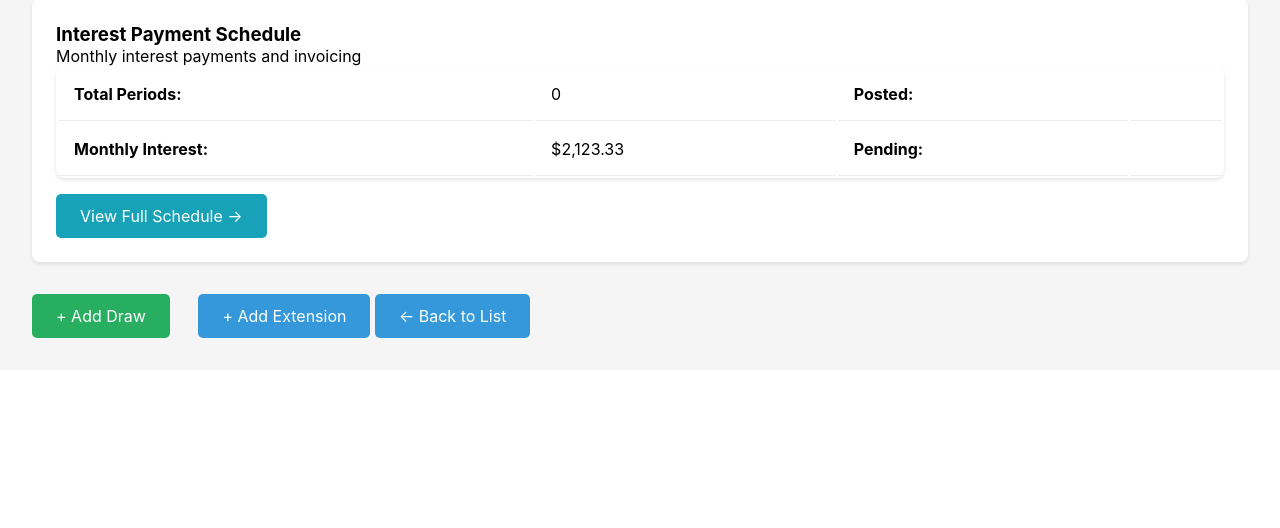
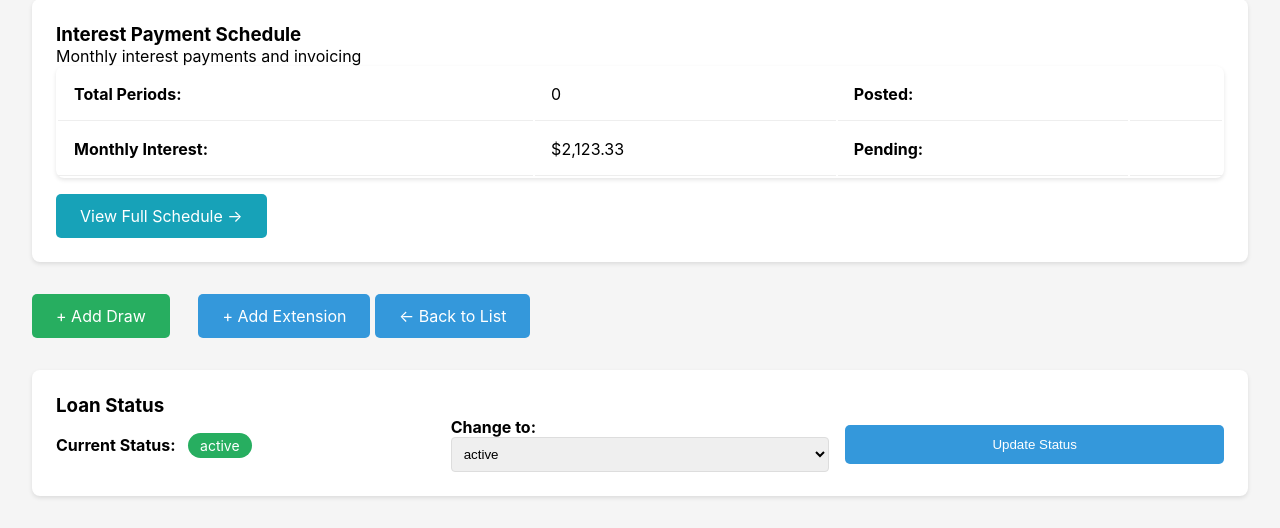
Before and after one commit to emilaliyev17/lm, a Django app: page /api/loans/0825-25-01/ in a window 1280 px wide. Shown: the part 596-1124 px from the top of the page. Before the commit the page ends 934 px from the top, so only its background shows below. Run offline with Django 5.2, Linux system fonts and the light colour scheme; the visitor is signed in with stand-in values (Sample User, id 1); data comes from the database, SQL or seed files in the repository; data that the repository does not hold is empty.

Commit message:
Implement dynamic loan status system - statuses manageable via admin

```diff
--- a/loans/models.py
+++ b/loans/models.py
@@ -93,6 +93,7 @@
     )
 
     status = models.CharField(max_length=50, choices=STATUS_CHOICES, default='active')
+    dynamic_status = models.ForeignKey('LoanStatus', null=True, blank=True, on_delete=models.SET_NULL, related_name='loans')
     notes = models.TextField(blank=True, null=True)
     created_at = models.DateTimeField(auto_now_add=True)
     updated_at = models.DateTimeField(auto_now=True)
@@ -302,3 +303,22 @@
     class Meta:
         ordering = ['loan_card', 'charge_date', 'period_number']
         unique_together = ['loan_card', 'period_type', 'period_number']
+
+
+class LoanStatus(models.Model):
+    """Dynamic loan status configuration"""
+    code = models.CharField(max_length=20, unique=True, help_text="Internal code (e.g., 'active')")
+    name = models.CharField(max_length=50, help_text="Display name (e.g., 'Active')")
+    color = models.CharField(max_length=7, default='#95a5a6', help_text="Hex color for UI")
+    is_active = models.BooleanField(default=True, help_text="Is this status available for selection")
+    order = models.IntegerField(default=0, help_text="Display order in dropdowns")
+    can_delete = models.BooleanField(default=True, help_text="Protect core statuses from deletion")
+    created_at = models.DateTimeField(auto_now_add=True)
+    updated_at = models.DateTimeField(auto_now=True)
+
+    class Meta:
+        ordering = ['order', 'name']
+        verbose_name_plural = 'Loan Statuses'
+
+    def __str__(self):
+        return self.name
--- a/loans/urls.py
+++ b/loans/urls.py
@@ -11,6 +11,7 @@
     path('loans/<str:card_number>/interest-schedule/', views.interest_schedule, name='interest_schedule'),
     path('loans/<str:card_number>/generate-schedule/', views.generate_interest_schedule, name='generate_interest_schedule'),
     path('loans/<str:card_number>/add-interest-invoice/', views.add_interest_invoice, name='add_interest_invoice'),
+    path('loans/<str:card_number>/change-status/', views.change_loan_status, name='change_loan_status'),
     path('interest-schedule/<int:schedule_id>/update-date/', views.update_charge_date, name='update_charge_date'),
     path('interest-schedule/<int:schedule_id>/delete/', views.delete_interest_schedule, name='delete_interest_schedule'),
     path('post-interest-schedule/', views.post_interest_schedule, name='post_interest_schedule'),
--- a/loans/views.py
+++ b/loans/views.py
@@ -9,13 +9,13 @@
 from decimal import Decimal, InvalidOperation
 from datetime import datetime, date, timedelta
 import calendar
-from .models import LoanCard, Borrower, SettlementChargeType, SettlementCharge, Draw, InterestSchedule
+from .models import LoanCard, Borrower, SettlementChargeType, SettlementCharge, Draw, InterestSchedule, LoanStatus
 
 # Create your views here.
 
 def loan_list(request):
     """Display list of all loans"""
-    loans = LoanCard.objects.all()
+    loans = LoanCard.objects.select_related('borrower', 'dynamic_status').all()
 
     # Calculate statistics
     total_loans = loans.count()
@@ -26,6 +26,10 @@
     loan_data = []
     for loan in loans:
         checkpoint = loan.calculate_checkpoint()
+        status_obj = loan.dynamic_status
+        raw_status_code = (status_obj.code if status_obj else (loan.status or '')).strip()
+        status_code = raw_status_code.lower() if raw_status_code else 'unknown'
+        status_display_code = raw_status_code or 'UNKNOWN'
         loan_data.append({
             'card_number': loan.card_number,
             'borrower': loan.borrower.name,
@@ -34,7 +38,8 @@
             'settlement': loan.total_settlement_charges,
             'checkpoint': checkpoint,
             'checkpoint_valid': abs(checkpoint) < Decimal('0.01'),
-            'status': loan.get_status_display(),
+            'status_code': status_code,
+            'status_display_code': status_display_code,
             'interest_rate_display': loan.initial_interest_rate * 100,
             'advanced_loan_invoice': loan.advanced_loan_invoice,
         })
@@ -58,10 +63,16 @@
     checkpoint_valid = abs(checkpoint) < Decimal('0.01')
     monthly_interest = loan.get_monthly_interest_for_initial()
     interest_rate_display = loan.initial_interest_rate * 100
+    status_obj = loan.dynamic_status
+    raw_status_code = (status_obj.code if status_obj else (loan.status or '')).strip()
+    status_code = raw_status_code.lower() if raw_status_code else 'unknown'
+    status_display_code = raw_status_code or 'UNKNOWN'
 
     # Get related data
     settlement_charges = loan.settlement_charges.all()
     additional_draws = loan.additional_draws.all()
+
+    available_statuses = LoanStatus.objects.filter(is_active=True).order_by('order', 'name')
 
     context = {
         'loan': loan,
@@ -72,6 +83,9 @@
         'interest_rate_display': interest_rate_display,
         'settlement_charges': settlement_charges,
         'additional_draws': additional_draws,
+        'effective_status_code': status_code,
+        'effective_status_display': status_display_code,
+        'available_statuses': available_statuses,
     }
 
     return render(request, 'loans/loan_detail.html', context)
@@ -159,6 +173,37 @@
     }
 
     return JsonResponse(data)
+
+
+@login_required
+@require_POST
+def change_loan_status(request, card_number):
+    """Update loan status with simple validation"""
+    loan = get_object_or_404(LoanCard, card_number=card_number)
+
+    new_status = request.POST.get('status', '').lower()
+    valid_statuses = {'active', 'closed', 'defaulted', 'pending'}
+
+    if new_status not in valid_statuses:
+        messages.error(request, 'Invalid status selected.')
+        return redirect('loan_detail', card_number=card_number)
+
+    status_obj = None
+    try:
+        status_obj = LoanStatus.objects.get(code=new_status)
+    except LoanStatus.DoesNotExist:
+        messages.error(request, 'Selected status is not configured. Please contact an administrator.')
+        return redirect('loan_detail', card_number=card_number)
+
+    if loan.status == new_status and loan.dynamic_status_id == status_obj.id:
+        messages.info(request, 'Status unchanged.')
+        return redirect('loan_detail', card_number=card_number)
+
+    loan.status = new_status
+    loan.dynamic_status = status_obj
+    loan.save(update_fields=['status', 'dynamic_status', 'updated_at'])
+    messages.success(request, f'Loan status updated to {new_status.title()} successfully.')
+    return redirect('loan_detail', card_number=card_number)
 
 
 @login_required
--- a/templates/base.html
+++ b/templates/base.html
@@ -21,6 +21,9 @@
         .checkpoint-valid { color: #27ae60; font-weight: bold; }
         .checkpoint-invalid { color: #e74c3c; font-weight: bold; }
         .status-active { background: #27ae60; color: white; padding: 0.25rem 0.75rem; border-radius: 20px; font-size: 0.875rem; }
+        .status-closed { background: #95a5a6; color: white; padding: 0.25rem 0.75rem; border-radius: 20px; font-size: 0.875rem; }
+        .status-defaulted { background: #e74c3c; color: white; padding: 0.25rem 0.75rem; border-radius: 20px; font-size: 0.875rem; }
+        .status-pending { background: #f39c12; color: white; padding: 0.25rem 0.75rem; border-radius: 20px; font-size: 0.875rem; }
         .btn { background: #3498db; color: white; padding: 0.75rem 1.5rem; border: none; border-radius: 5px; cursor: pointer; text-decoration: none; display: inline-block; }
         .btn:hover { background: #2980b9; }
         .btn-success { background: #27ae60; }
--- a/templates/loans/loan_detail.html
+++ b/templates/loans/loan_detail.html
@@ -151,4 +151,28 @@
     <a href="{% url 'add_extension' loan.card_number %}" class="btn btn-warning" style="margin-left: 0.5rem;">+ Add Extension</a>
     <a href="/api/loans/" class="btn">← Back to List</a>
 </div>
+
+<div class="detail-card" style="margin-top: 2rem;">
+    <h3>Loan Status</h3>
+    <form method="post" action="{% url 'change_loan_status' loan.card_number %}" onsubmit="return confirm('Are you sure you want to update the loan status?');">
+        {% csrf_token %}
+        <div style="display: grid; grid-template-columns: repeat(auto-fit, minmax(200px, 1fr)); gap: 1rem; align-items: center;">
+            <div>
+                <strong>Current Status:</strong>
+                <span class="status-{{ effective_status_code }}" style="margin-left: 0.5rem;">{{ effective_status_display }}</span>
+            </div>
+            <div>
+                <label for="status-select"><strong>Change to:</strong></label>
+                <select id="status-select" name="status" style="width: 100%; padding: 0.5rem; border: 1px solid #ddd; border-radius: 4px;">
+                    {% for status in available_statuses %}
+                        <option value="{{ status.code }}" {% if effective_status_code == status.code|lower %}selected{% endif %}>{{ status.code }}</option>
+                    {% endfor %}
+                </select>
+            </div>
+            <div>
+                <button type="submit" class="btn btn-primary" style="width: 100%;">Update Status</button>
+            </div>
+        </div>
+    </form>
+</div>
 {% endblock %}
--- a/templates/loans/loan_list.html
+++ b/templates/loans/loan_list.html
@@ -53,7 +53,7 @@
                     <span class="checkpoint-invalid">✗ ${{ loan.checkpoint|floatformat:2|intcomma }}</span>
                 {% endif %}
             </td>
-            <td><span class="status-active">{{ loan.status }}</span></td>
+            <td><span class="status-{{ loan.status_code }}">{{ loan.status_display_code }}</span></td>
             <td><a href="/api/loans/{{ loan.card_number }}/" class="btn">View</a></td>
         </tr>
         {% endfor %}
```
Also changed, not shown: loans/admin.py (+9 -2 lines), templates/loans/interest_schedule.html (+6 -1 lines), loans/migrations/0007_loanstatus.py (added), loans/migrations/0008_seed_core_statuses.py (added), loans/migrations/0009_loancard_dynamic_status.py (added), loans/migrations/0010_sync_dynamic_status.py (added).
